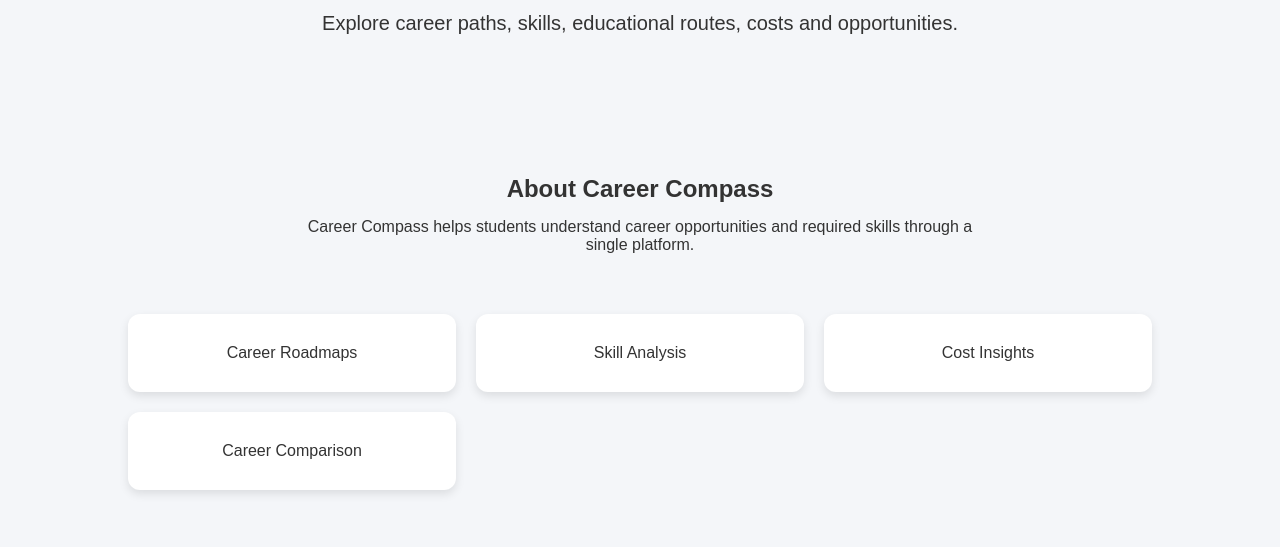
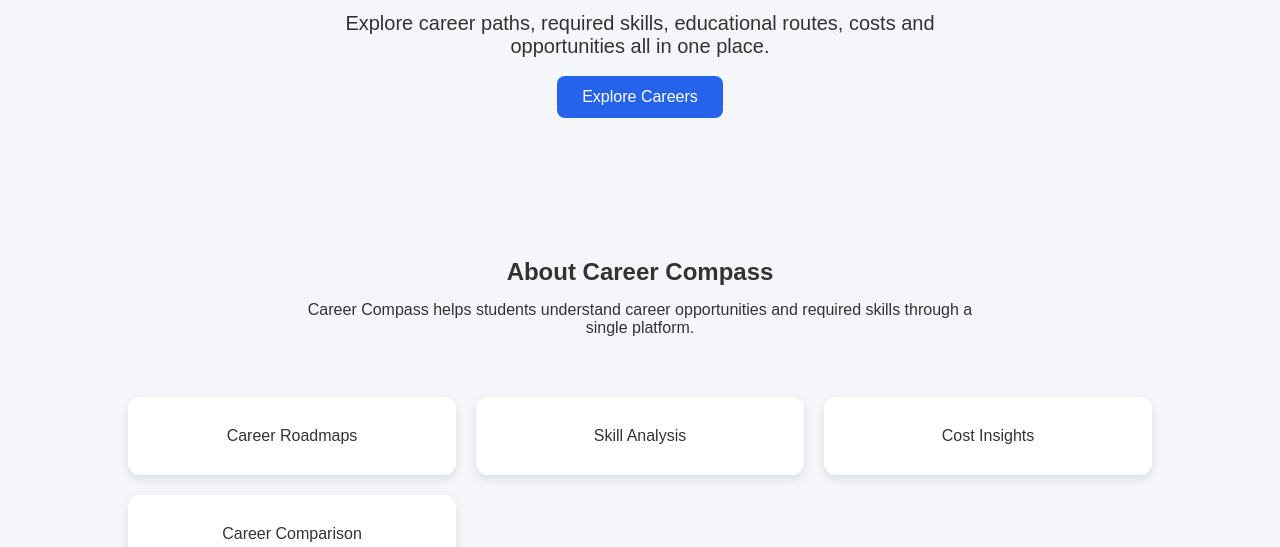
Before and after one commit to Syed-khadeer/Career-Guidance, a plain HTML site: page index.html in a window 1280 px wide. Shown: the part 249-796 px from the top of the page. Drawn offline with Linux system fonts and the light colour scheme; a script that the page names is missing.

Commit message:
Update index.html

```diff
--- a/index.html
+++ b/index.html
@@ -14,12 +14,18 @@
     </header>
 
     <section class="hero">
-        <h2>Navigate Your Career With Confidence</h2>
-        <p>
-            Explore career paths, skills, educational routes,
-            costs and opportunities.
-        </p>
-    </section>
+    <h2>Navigate Your Career With Confidence</h2>
+
+    <p>
+        Explore career paths, required skills,
+        educational routes, costs and opportunities
+        all in one place.
+    </p>
+
+    <br>
+
+    <button>Explore Careers</button>
+</section>
 
     <section class="about">
         <h2>About Career Compass</h2>
```
